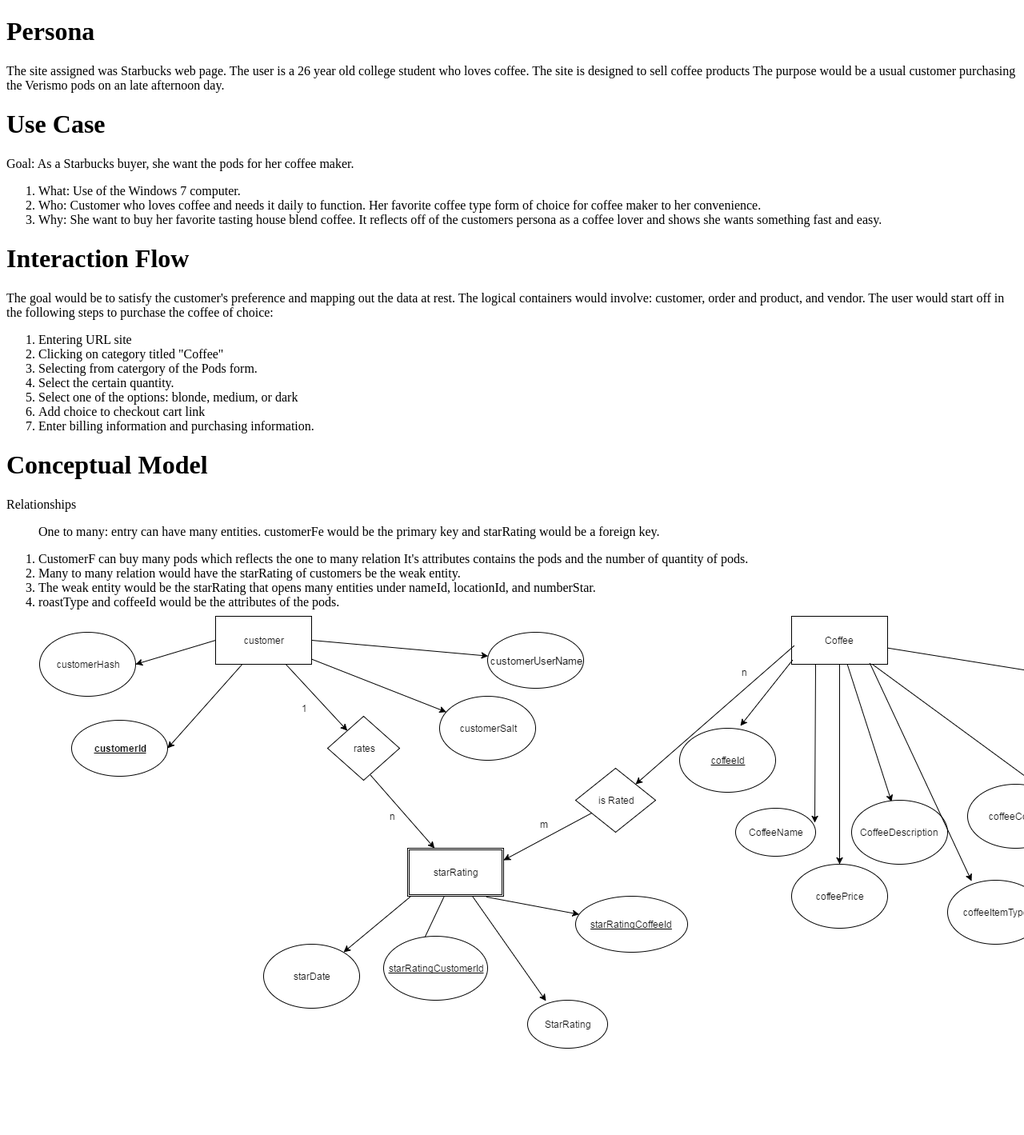
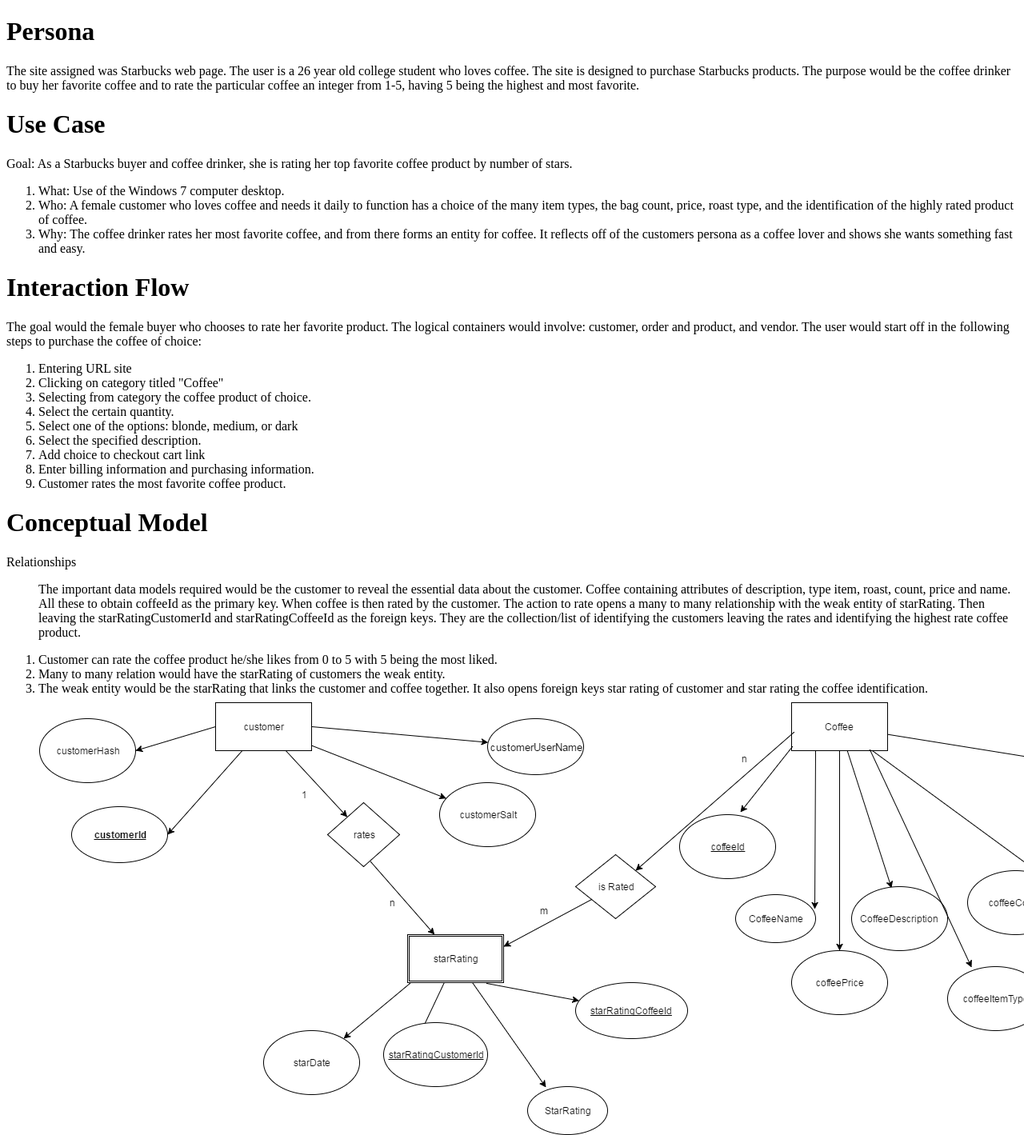
Before and after one commit to d-peshlakai/starbucks-datadesign, a PHP site: page / in a window 1280 px wide; the page is wider, and only the part inside the window is pictured. Shown: the top 1419 px of that part at 80% size. Before the commit the page ends 1311 px from the top of that part, so only its background shows below. Run offline with PHP 8.4, Linux system fonts and the light colour scheme.

Commit message:
edited and revised each paragraph

```diff
--- a/index.php
+++ b/index.php
@@ -1,5 +1,7 @@
 <!DOCTYPE html>
 <htmL>
+
+	<meta charset="utf-8">
 	<title>
 		Starbucks Datadesign
 	</title>
@@ -7,17 +9,18 @@
 		<h1>
 			Persona
 		</h1>
-		<p>The site assigned was Starbucks web page. The user is a 26 year old 			college student who loves coffee. The site is designed to sell coffee products  The 			purpose would be a usual customer purchasing the Verismo pods on an late 			afternoon day.</p>
+		<p>The site assigned was Starbucks web page. The user is a 26 year old 	college 	student who loves coffee. The site 			is designed to purchase Starbucks products.  The purpose would be the coffee drinker to buy her favorite coffee and 			to rate the particular coffee an integer from 1-5, having 5 being the highest and most favorite. </p>
 		<h1>Use Case</h1>
-		<p>Goal: As a Starbucks buyer, she want the pods for her coffee maker.</p>
+		<p>Goal: As a Starbucks buyer and coffee drinker, she is rating her top favorite coffee  product by number of stars.</p>
 		<ol>
-			<li>What: Use of the Windows 7 computer.
+			<li>What: Use of the Windows 7 computer desktop.
 			</li>
-			<li>Who: Customer who loves coffee and needs it daily to function. Her favorite 				coffee type form of choice for coffee maker to her convenience.</li>
-			<li>Why: She want to buy her favorite tasting house blend coffee. It reflects 				off of the customers persona as a coffee lover and shows she wants something 				fast and easy.</li>
+			<li>Who: A female customer who loves coffee and needs it daily to function has a choice of the many item types, the bag 				count, price, roast type, and the 	identification of the highly rated product of coffee.</li>
+			<li>Why: The coffee drinker rates her most favorite coffee, and from there forms an entity for coffee. It reflects 				off of the customers persona as a coffee lover and shows she wants something 	fast and easy.</li>
 		</ol>
+
 		<h1>Interaction Flow</h1>
-		<p>The goal would be to satisfy the customer's preference and mapping out the data 			at rest. The logical containers would involve: customer, order and product, and 			vendor.  The user would start off in the following steps to purchase the coffee 			of choice:</p>
+		<p>The goal would the female buyer who chooses to rate her favorite product. The logical containers would involve: customer, order and product, and vendor.  The user would start off in the following steps to purchase the coffee of choice:</p>
 		<ol>
 			<li>
 				Entering URL site
@@ -26,26 +29,26 @@
 				Clicking on category titled "Coffee"
 			</li>
 			<li>
-				Selecting from catergory of the Pods form.
+				Selecting from category the coffee product of choice.
 			</li>
 			<li>Select the certain quantity.</li>
 			<li>Select one of the options: blonde, medium, or dark</li>
+			<li>Select the specified description.</li>
 			<li>Add choice to checkout cart link</li>
 			<li>Enter billing information and purchasing information.</li>
+			<li>Customer rates the most favorite coffee product.</li>
 		</ol>
 
 		<h1>Conceptual Model</h1>
 		<p>
 			Relationships
 			<ol>
-			<p>One to many: entry can have many entities. customerFe would be the primary 			key and starRating would be a foreign key.</p>
-			<li>CustomerF can buy many pods which reflects the one to many relation It's attributes contains the pods and the number of quantity of pods.</li>
-			<li>Many to many relation would have the starRating of customers be the weak 				entity.
+		<p>The important data models required would be the customer to reveal the essential data about the customer. Coffee containing attributes of description, type item, roast, count, price and name. All these to obtain coffeeId as the primary key. When coffee is then rated by the customer. The action to rate opens a many to many relationship with the weak entity of starRating. Then leaving the starRatingCustomerId and starRatingCoffeeId as the foreign keys. They are the collection/list of identifying the customers leaving the rates and identifying the highest rate coffee product. </p>
+
+			<li>Customer can rate the coffee product he/she likes from 0 to 5 with 5 being the most liked.</li>
+			<li>Many to many relation would have the starRating of customers the weak 				entity.
 			</li>
-			<li>The weak entity would be the starRating that opens many entities under 				nameId, locationId, and numberStar. </li>
-			<li>
-				roastType and coffeeId would be the attributes of the pods.
-			</li>
+			<li>The weak entity would be the starRating that links the customer and coffee together. It also opens foreign keys star rating of customer and star rating the coffee identification. </li>
 			<img src="pics/erd-star.png" alt="starbucks"/>
 
 	</body>
```
Also changed, not shown: php/classes/coffee.php (+14 -3 lines).
